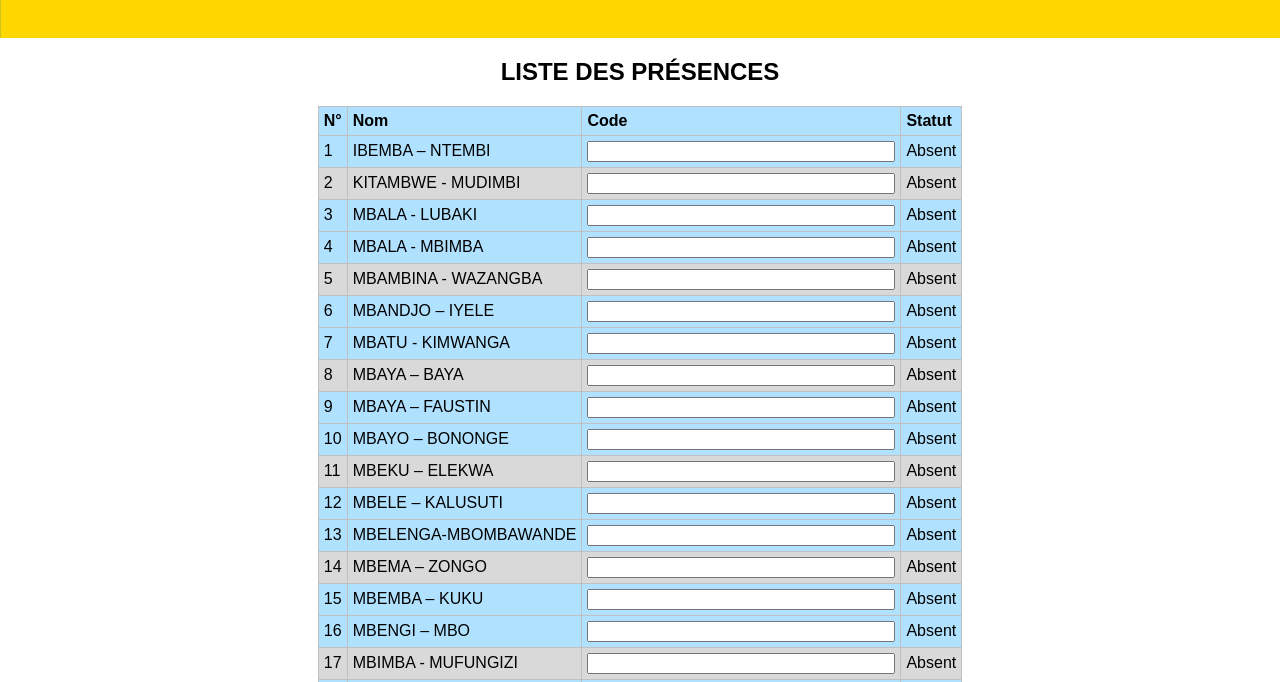
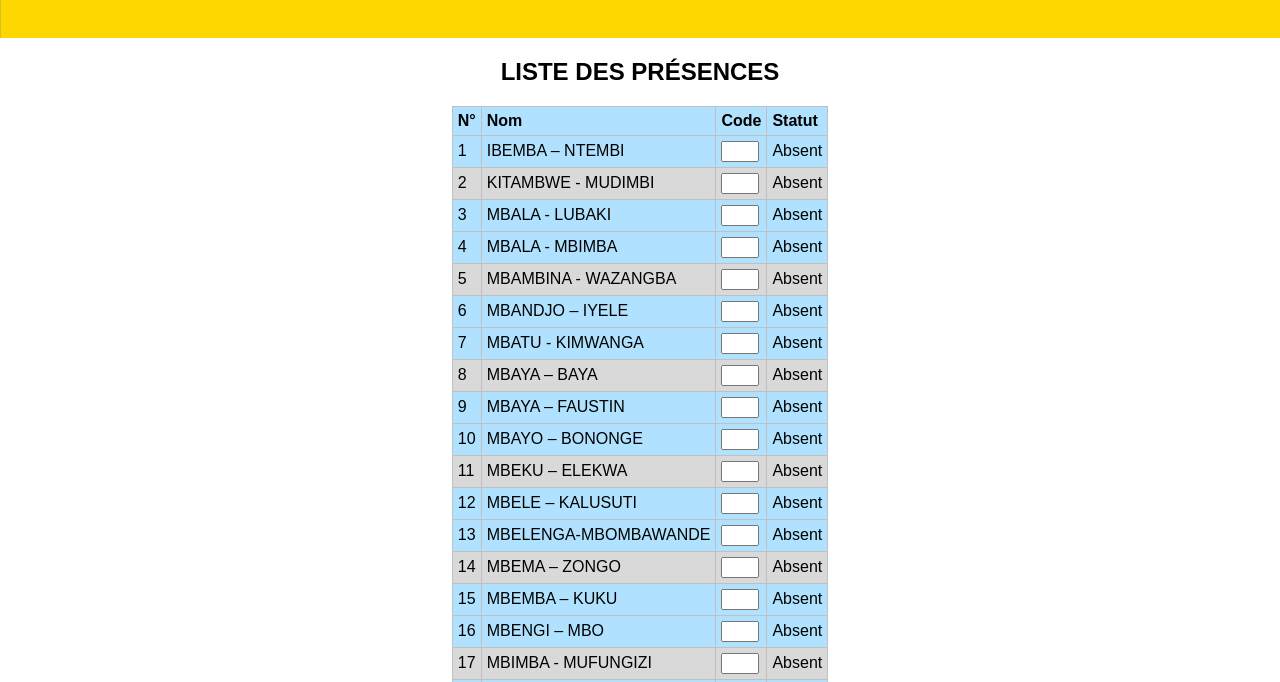
Before and after one commit to HansHugoHMB/Power-family-, a plain HTML site: page index.html in a window 1280 px wide. Shown: the top 682 px of the page. Drawn offline with nearby package versions, Linux system fonts and the light colour scheme.

Commit message:
Update index.html

```diff
--- a/index.html
+++ b/index.html
@@ -21,7 +21,7 @@
             max-width: 1000px; /* Optionnel : pour limiter la largeur maximale du tableau si nécessaire */
         }
         th, td { border: 1px solid #C0C0C0; padding: 5px; text-align: left; }
-        .code-input { width: 300px; text-align: center; }
+        .code-input { width: 30px; text-align: center; }
 
         /* Couleurs des lignes */
         tr:nth-child(3n+1) { background-color: #B0E2FF; }
```
